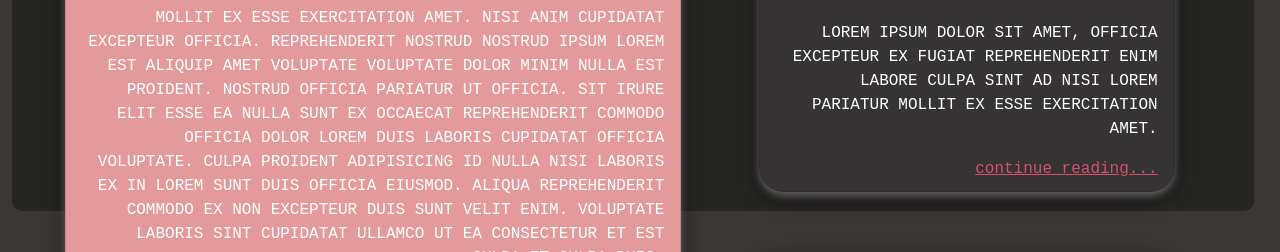
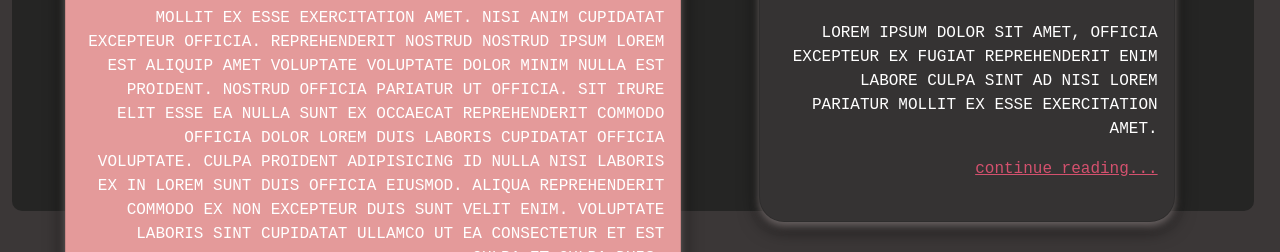
Before and after one commit to daniellemdavid/elle0elle, a plain HTML site: page index.html in a window 1280 px wide. Shown: the part 531-783 px from the top of the page. Drawn offline with Linux system fonts and the light colour scheme.

Commit message:
update links

```diff
--- a/index.html
+++ b/index.html
@@ -10,11 +10,14 @@
         <title>elle0elle</title>
         <style>
             body{
-                font-family: 'Roboto Mono', monospace;
-
                 background-color: rgb(59, 55, 55);
+                margin:auto;
+                overflow-x: hidden;
             }
             .container{
+
+                margin:auto;
+                font-family: 'Roboto Mono', monospace;
                 max-width: 100vw;
             }
 
@@ -45,7 +48,7 @@
                 margin-top: 9%;
             }
             .subfeat{
-                max-height: 250px;
+
                 margin-top: 15%;
                 background-color: rgb(53, 51, 51);
                 margin-right: 2%;
@@ -63,15 +66,15 @@
             }
 
             .recentpostsbg{
-                /* position: absolute; */
+                position: absolute;
                 background-color: rgb(37, 37, 36);
                 color: rgb(212, 81, 110);
                 height: 49vh;
-                width: 97vw; /* dont want this here i want to have this stay within the right width but its not working*/
+                width:97vw;/* dont want this here i want to have this stay within the right width but its not working*/
                 border-radius: 10px;
                 z-index: 0;
                 font-family: 'Roboto Mono', monospace;
-                margin-right: auto;
+                /* margin-right: auto; */
 
             }
 
```
Also changed, not shown: blog.html (+1 -1 lines), bookReviews.html (+1 -1 lines).
